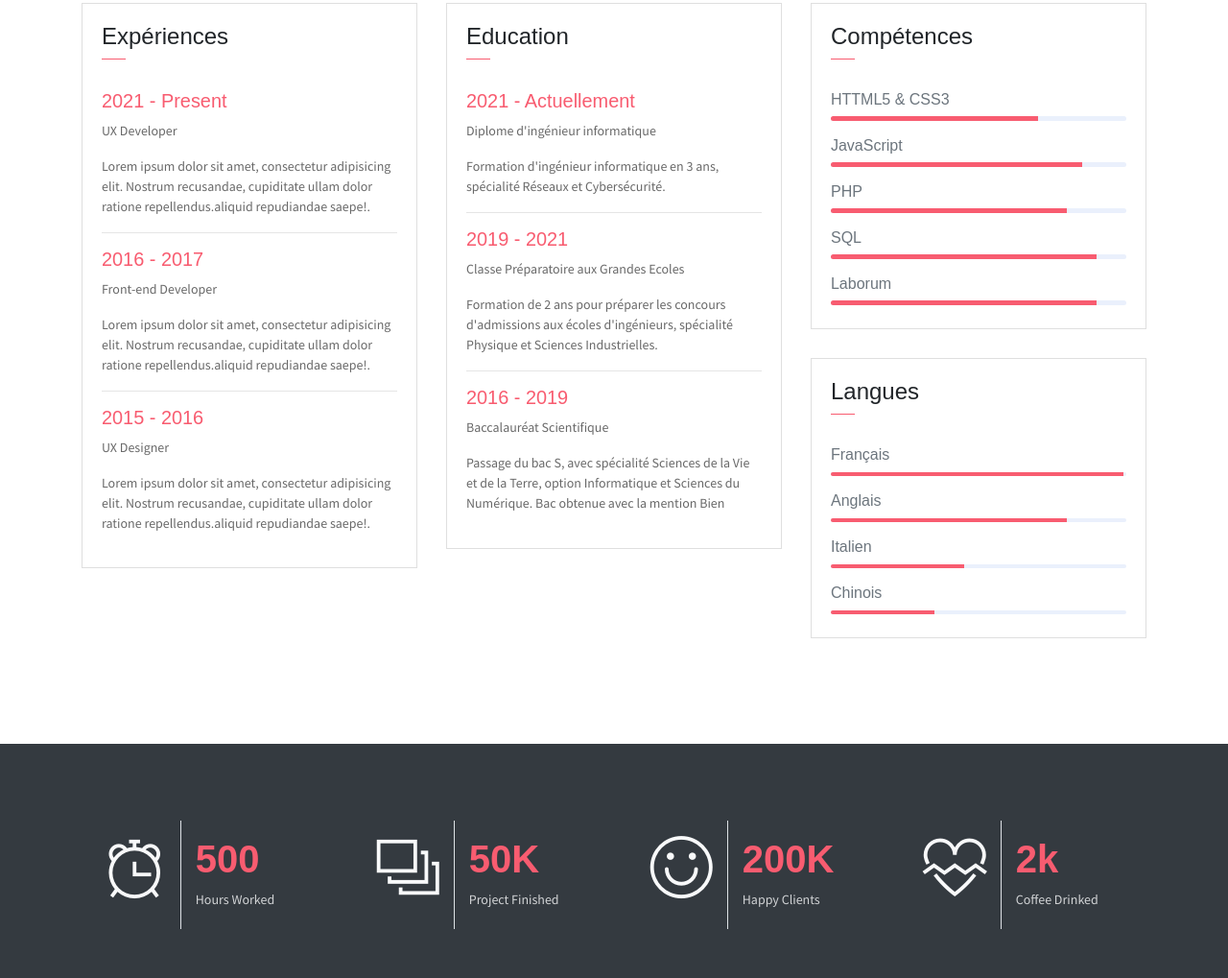
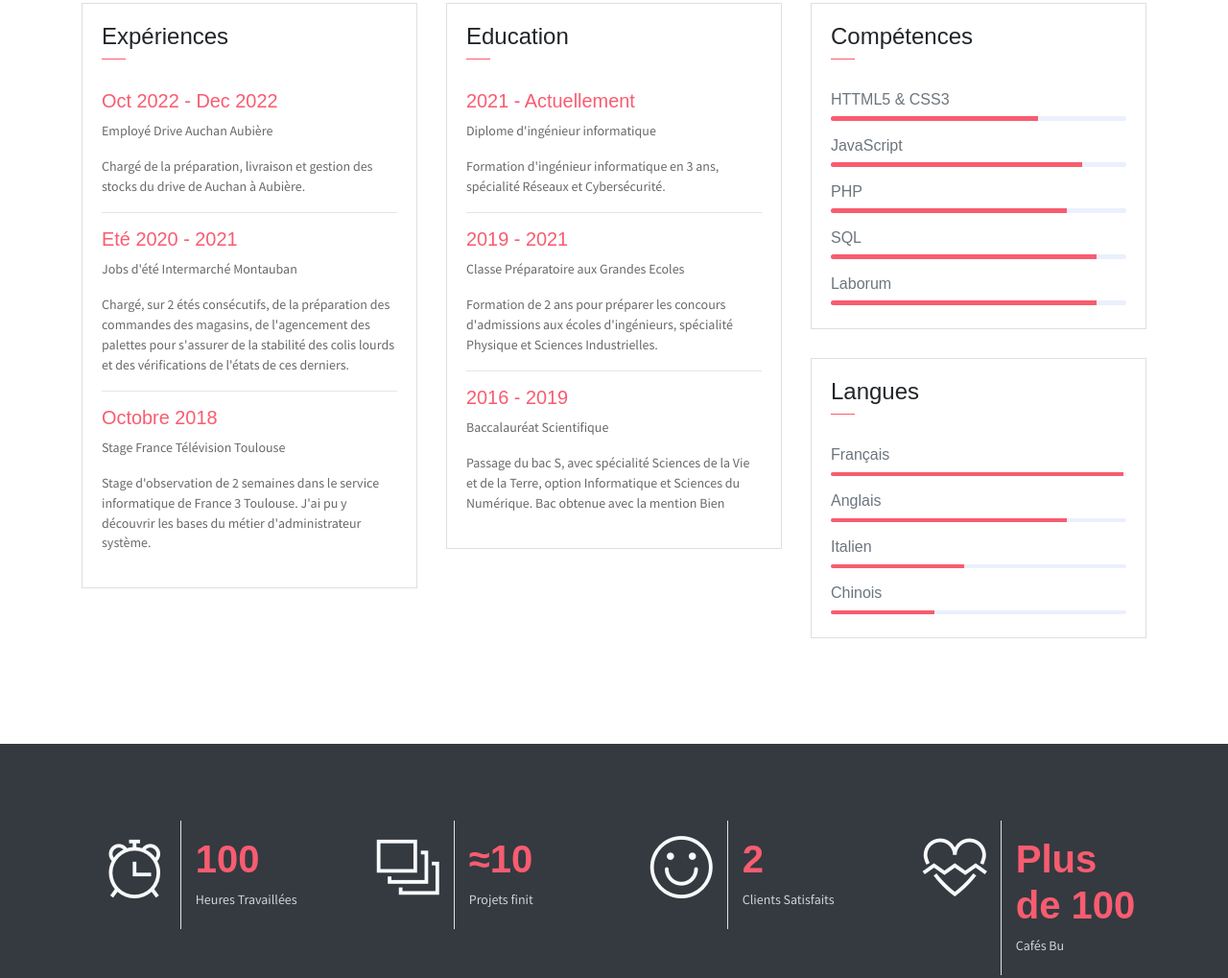
Before and after one commit to Topin2001/SitePerso, a website: page public_html/index.html in a window 1280 px wide. Shown: the part 1612-2631 px from the top of the page at 96% size. Drawn offline with Linux system fonts and the light colour scheme; some packages are replaced by stand-ins of ours.

Commit message:
add experiences section

```diff
--- a/public_html/index.html
+++ b/public_html/index.html
@@ -125,17 +125,23 @@
                             </div>
                         </div>
                         <div class="card-body">
-                            <h6 class="title text-danger">2021 - Present</h6>
-                            <P>UX Developer</P>
-                            <P class="subtitle">Lorem ipsum dolor sit amet, consectetur adipisicing elit. Nostrum recusandae, cupiditate ullam dolor ratione repellendus.aliquid repudiandae saepe!.</P>
+                            <h6 class="title text-danger">Oct 2022 - Dec 2022</h6>
+                            <P>Employé Drive Auchan Aubière</P>
+                            <P class="subtitle">Chargé de la préparation, livraison et gestion des stocks du drive
+                                de Auchan à Aubière.</P>
                             <hr>
-                            <h6 class="title text-danger">2016 - 2017</h6>
-                            <P>Front-end Developer</P>
-                            <P class="subtitle">Lorem ipsum dolor sit amet, consectetur adipisicing elit. Nostrum recusandae, cupiditate ullam dolor ratione repellendus.aliquid repudiandae saepe!.</P>
+                            <h6 class="title text-danger">Eté 2020 - 2021</h6>
+                            <P>Jobs d'été Intermarché Montauban</P>
+                            <P class="subtitle">Chargé, sur 2 étés consécutifs, de la préparation des commandes
+                                des magasins, de l'agencement des palettes pour s'assurer de
+                                la stabilité des colis lourds et des vérifications de l'états de ces
+                                derniers.</P>
                             <hr>
-                            <h6 class="title text-danger">2015 - 2016</h6>
-                            <P>UX Designer</P>
-                            <P class="subtitle">Lorem ipsum dolor sit amet, consectetur adipisicing elit. Nostrum recusandae, cupiditate ullam dolor ratione repellendus.aliquid repudiandae saepe!.</P>
+                            <h6 class="title text-danger">Octobre 2018</h6>
+                            <P>Stage France Télévision Toulouse</P>
+                            <P class="subtitle">Stage d'observation de 2 semaines dans le service informatique de
+                                France 3 Toulouse. J'ai pu y découvrir les bases du métier
+                                d'administrateur système.</P>
                         </div>
                     </div>
                 </div>
@@ -235,8 +241,8 @@
                             <div class="m-auto"><i class="ti-alarm-clock icon-xl"></i></div>
                         </div>
                         <div class="col-7 text-left py-3">
-                            <h1 class="text-danger font-weight-bold font40">500</h1>
-                            <p class="text-light mb-1">Hours Worked</p>
+                            <h1 class="text-danger font-weight-bold font40">100</h1>
+                            <p class="text-light mb-1">Heures Travaillées</p>
                         </div>
                     </div>
                 </div>
@@ -246,8 +252,8 @@
                             <div class="m-auto"><i class="ti-layers-alt icon-xl"></i></div>
                         </div>
                         <div class="col-7 text-left py-3">
-                            <h1 class="text-danger font-weight-bold font40">50K</h1>
-                            <p class="text-light mb-1">Project Finished</p>
+                            <h1 class="text-danger font-weight-bold font40">&asymp;10</h1>
+                            <p class="text-light mb-1">Projets finit</p>
                         </div>
                     </div>
                 </div>
@@ -257,8 +263,8 @@
                             <div class="m-auto"><i class="ti-face-smile icon-xl"></i></div>
                         </div>
                         <div class="col-7 text-left py-3">
-                            <h1 class="text-danger font-weight-bold font40">200K</h1>
-                            <p class="text-light mb-1">Happy Clients</p>
+                            <h1 class="text-danger font-weight-bold font40">2</h1>
+                            <p class="text-light mb-1">Clients Satisfaits</p>
                         </div>
                     </div>
                 </div>
@@ -268,8 +274,8 @@
                             <div class="m-auto"><i class="ti-heart-broken icon-xl"></i></div>
                         </div>
                         <div class="col-7 text-left py-3">
-                            <h1 class="text-danger font-weight-bold font40">2k</h1>
-                            <p class="text-light mb-1">Coffee Drinked</p>
+                            <h1 class="text-danger font-weight-bold font40">Plus de 100</h1>
+                            <p class="text-light mb-1">Cafés Bu</p>
                         </div>
                     </div>
                 </div>
```
